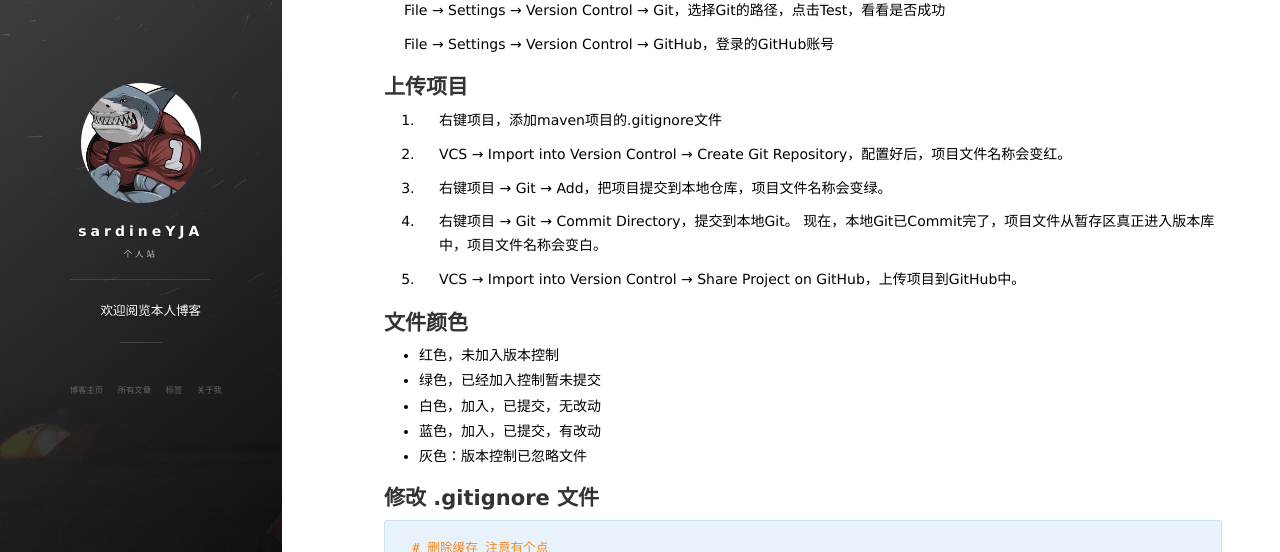
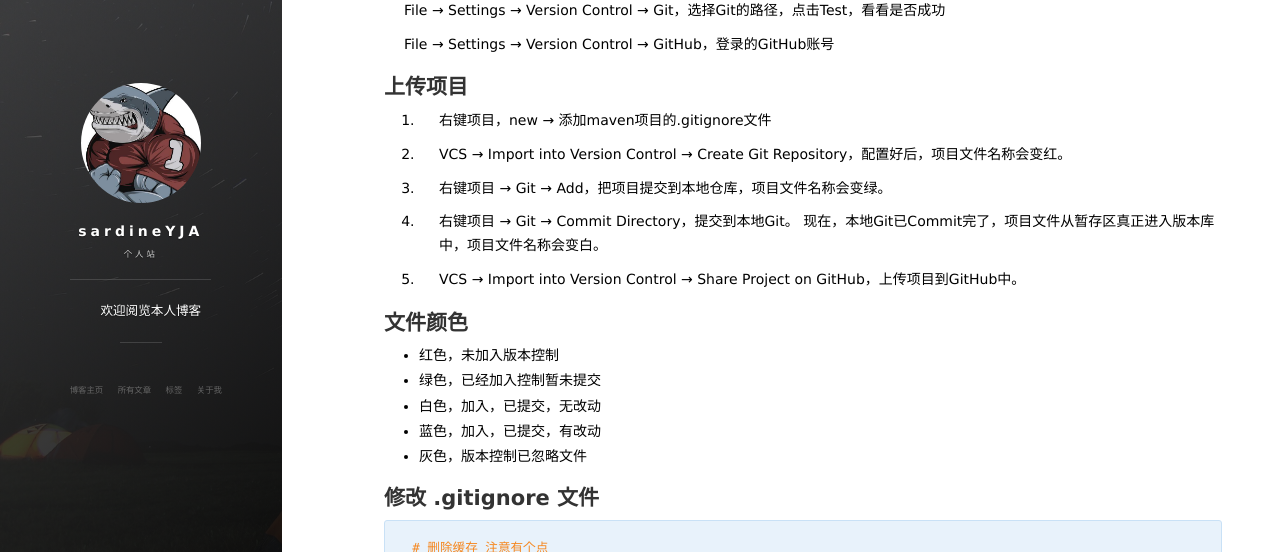
Before and after one commit to sardineYJA/sardineYJA.github.io, a Jekyll site: the page built from _posts/2019-12-01-Other-IDEA-Git.md, in a window 1280 px wide and 900 px high. Shown: the part 205-757 px from the top of the window. Built offline with Jekyll 4.4.1, drawn with Linux system fonts in a browser that asks for light colours; nearby versions of some CDN libraries; a script that is not in the unit is left out; comment, search, counter and statistics services are not loaded.

Commit message:
Update 2019-12-01-Other-IDEA-Git.md

```diff
--- a/_posts/2019-12-01-Other-IDEA-Git.md
+++ b/_posts/2019-12-01-Other-IDEA-Git.md
@@ -17,7 +17,7 @@
 
 ## 上传项目
 
-0. 右键项目，添加maven项目的.gitignore文件
+0. 右键项目，new → 添加maven项目的.gitignore文件
 
 1. VCS → Import into Version Control → Create Git Repository，配置好后，项目文件名称会变红。
 
@@ -34,7 +34,7 @@
 - 绿色，已经加入控制暂未提交
 - 白色，加入，已提交，无改动
 - 蓝色，加入，已提交，有改动
-- 灰色：版本控制已忽略文件
+- 灰色，版本控制已忽略文件
 
 
 ## 修改 .gitignore 文件
```
